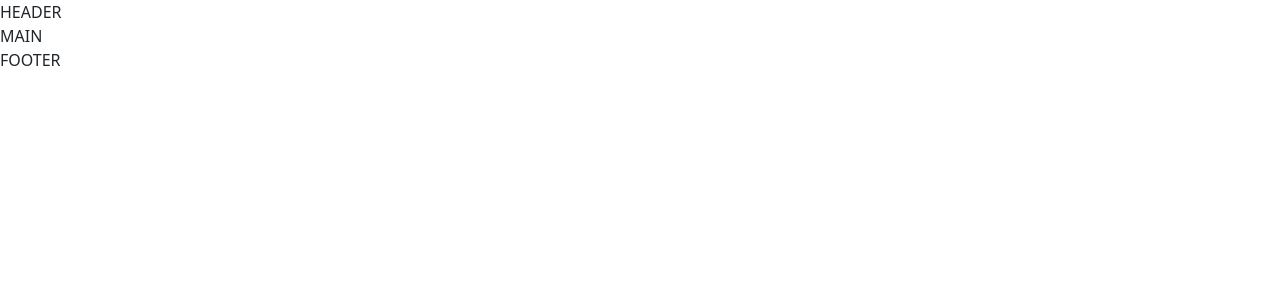
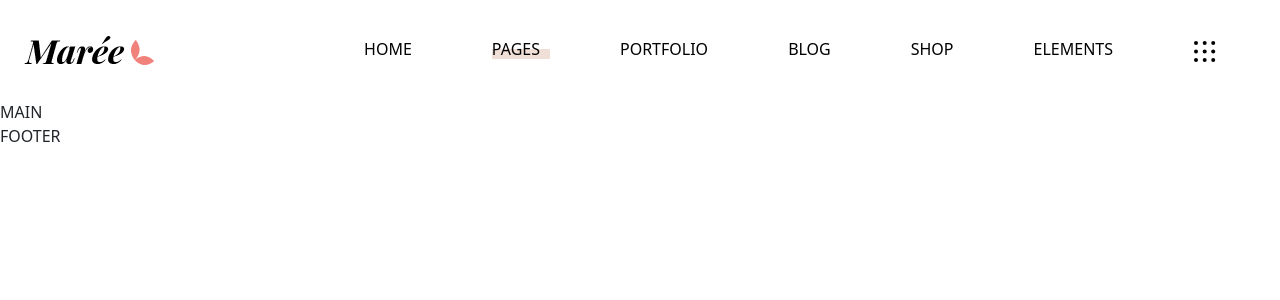
Before and after one commit to Richiisontheway/proj-html-vuejs, a Vue app: page / in a window 1280 px wide. Shown: the top 300 px of the page. Built offline with nearby package versions, Linux system fonts and the light colour scheme.

Commit message:
INIZIO HEADER

```diff
--- /dev/null
+++ b/src/assets/scss/header.scss
@@ -0,0 +1,44 @@
+@use "partials/variables.scss" as *;
+@use "partials/mixins.scss" as *;
+// Import all of Bootstrap's CSS
+@import "bootstrap/scss/bootstrap";
+
+header{
+    height: 100px;
+    background-color: white;
+    display: flex;
+    align-items: center;
+
+    nav{
+        display: flex;
+        justify-content: space-between;
+        flex-grow: 1;
+
+        .list-container{
+            display: flex;
+            align-items: center;
+            ul{
+                display: flex;
+                list-style: none;
+                margin-bottom: 0px;
+
+                li{
+                    margin: 0 40px;
+
+                    a{
+                        text-decoration: none;
+                        color: black;
+                        @include border-special;
+                    }
+                }
+
+            }
+        }
+    }
+}
+.home{
+
+}
+.pages{
+    border-bottom: 10px solid rgba($color: #E1C0B0, $alpha: 0.5);
+}
--- a/src/assets/scss/partials/mixins.scss
+++ b/src/assets/scss/partials/mixins.scss
@@ -0,0 +1,5 @@
+@mixin border-special{
+    line-height: 0em;
+    display: inline-block;
+    width: 120%;
+}
--- a/src/components/AppHeader.vue
+++ b/src/components/AppHeader.vue
@@ -14,9 +14,54 @@ export default {
 
 <template>
     <header>
-        HEADER
+        <nav class="mx-4">
+            <div>
+                <img src="/public/img/logo-sidearea-1.png" alt="Marée">
+            </div>
+            <div class="list-container">
+                <ul>
+                    <li>
+                        <a href="#" class="home">
+                            HOME
+                        </a>
+                    </li>
+                    <li>
+                        <a href="#" class="pages">
+                            PAGES
+                        </a>
+                    </li>
+                    <li>
+                        <a href="#" class="portfolio">
+                            PORTFOLIO
+                        </a>
+                    </li>
+                    <li>
+                        <a href="#" class="blog">
+                            BLOG
+                        </a>
+                    </li>
+                    <li>
+                        <a href="#" class="shop">
+                            SHOP
+                        </a>
+                    </li>
+                    <li>
+                        <a href="#">
+                            ELEMENTS
+                        </a>
+                    </li>
+                    <li>
+                        <a href="#">
+                            <img src="/public/svg/svg-1.svg" alt="">
+                        </a>
+                    </li>
+                </ul>
+            </div>
+        </nav>
     </header>
 </template>
 
 <style lang="scss" scoped>
+@use "../assets/scss/header.scss" as *;
+@import "../assets/scss/partials/reset";
 </style>
```
